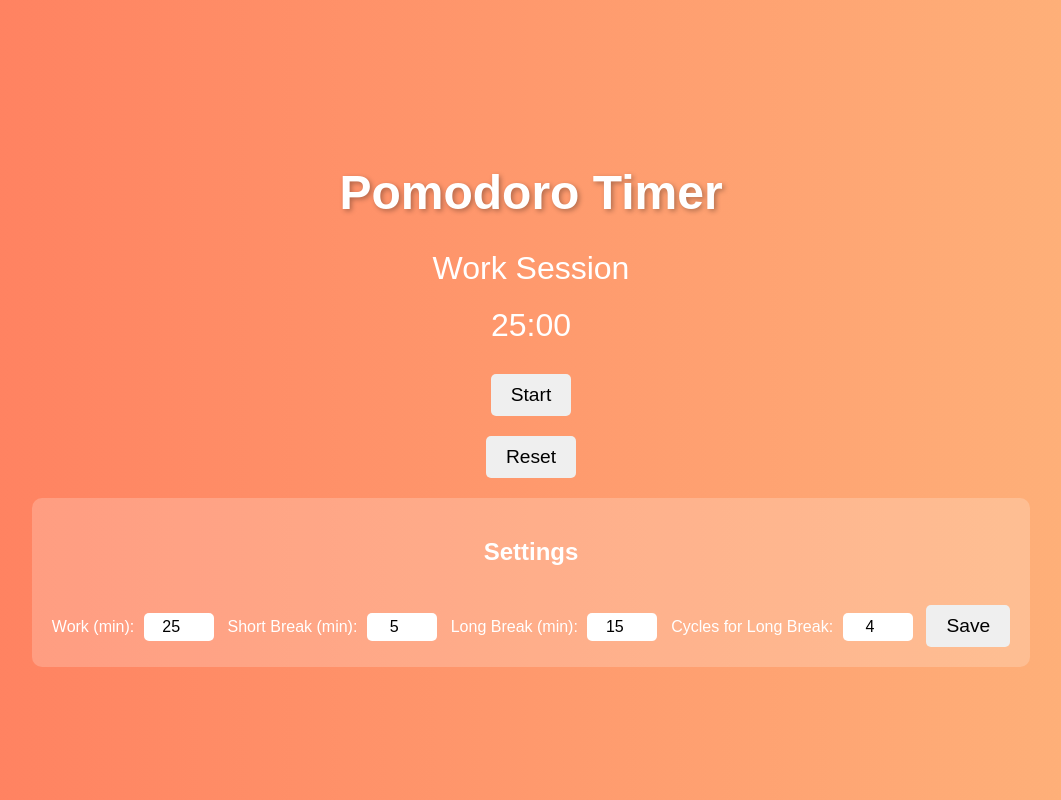
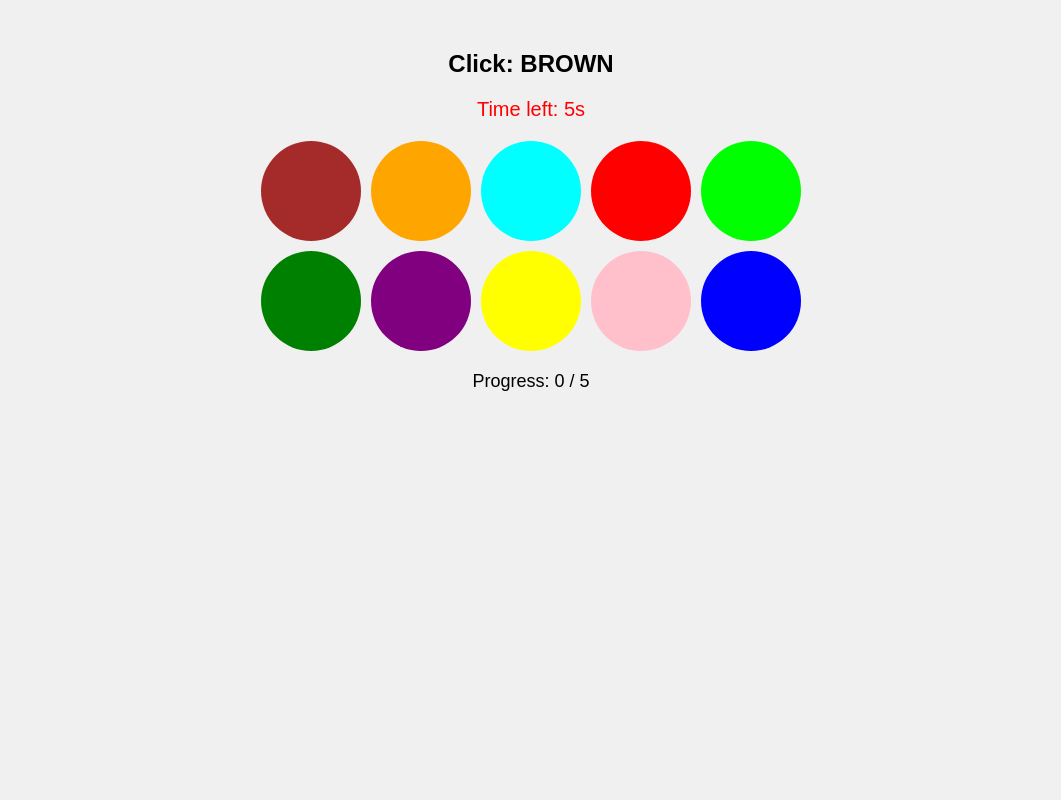
Before and after one commit to Exoo25/PomoCut, a plain HTML site: page index.html in a window 1280 px wide. Shown: the whole page, without its empty margins (109-1170 px from the left). Drawn offline with Linux system fonts and the light colour scheme.

Commit message:
Update index.html

```diff
--- a/index.html
+++ b/index.html
@@ -1,180 +1,99 @@
-
 <!DOCTYPE html>
 <html lang="en">
 <head>
 <meta charset="UTF-8">
 <meta name="viewport" content="width=device-width, initial-scale=1.0">
-   <link rel="shortcut icon" href="https://encrypted-tbn0.gstatic.com/images?q=tbn:ANd9GcRptS_W14B2Yef4pVn_t8JDIrcpWl5Ml7ayyQ&s" type="image/x-icon"/>
-    <title>PomoCut</title>
+<title>verify you are a human</title>
 <style>
   body {
-            font-family: 'Arial', sans-serif;
-            background: linear-gradient(to right, #ff7e5f, #feb47b); /* Aesthetic gradient background */
-            color: #fff;
+    font-family: Arial;
     text-align: center;
-            margin: 0;
-            padding: 0;
-            height: 100vh;
-            display: flex;
-            flex-direction: column;
+    margin-top: 50px;
+    background: #f0f0f0;
+  }
+  #captchaText {
+    font-size: 24px;
+    margin-bottom: 20px;
+    font-weight: bold;
+  }
+  #buttons {
+    display: grid;
+    grid-template-columns: repeat(5, 100px);
+    gap: 10px;
     justify-content: center;
-            align-items: center;
-            background-image: https://assets.onecompiler.app/42r4eaqzv/42tzy6zqu/2,%20jie%20ma.jpeg;
+    margin-bottom: 20px;
   }
-        h1 {
-            font-size: 3rem;
-            margin-bottom: 20px;
-            text-shadow: 2px 2px 5px rgba(0, 0, 0, 0.3);
+  .color-btn {
+    width: 100px;
+    height: 100px;
+    border: none;
+    cursor: pointer;
+    border-radius: 50%;
+    transition: transform 0.2s;
   }
-        p {
-            font-size: 2rem;
-            margin: 10px 0;
-        }
-        button {
-            font-size: 1.2rem;
-            padding: 10px 20px;
-            margin-top: 20px;
-            border: none;
-            border-radius: 5px;
-            cursor: pointer;
-            transition: background-color 0.3s, transform 0.3s;
-        }
-        button:hover {
-            background-color: rgba(255, 255, 255, 0.2);
-            transform: scale(1.05);
-        }
-        #settings {
-            margin-top: 20px;
-            padding: 20px;
-            background: rgba(255, 255, 255, 0.2);
-            border-radius: 10px;
-        }
-        input {
-            width: 60px;
-            text-align: center;
-            border-radius: 5px;
-            border: none;
-            padding: 5px;
-            margin: 5px;
-            font-size: 1rem;
-        }
-        input:focus {
-            outline: none;
-            border: 2px solid #feb47b;
-        }
+  .color-btn:hover { transform: scale(1.1); }
+  #progress { margin-top: 10px; font-size: 18px; }
+  #timer { font-size: 20px; color: #ff0000; margin-bottom: 20px; }
 </style>
 </head>
 <body>
-    <h1>Pomodoro Timer</h1>
-    <p id="sessionType">Work Session</p>
-    <p id="timer">25:00</p>
-    <button id="startBtn">Start</button>
-    <button id="resetBtn">Reset</button>
 
-    <div id="settings">
-        <h2>Settings</h2>
-        <label for="workDuration">Work (min):</label>
-        <input type="number" id="workDuration" value="25" min="1" />&nbsp;
-        <label for="shortBreakDuration">Short Break (min):</label>
-        <input type="number" id="shortBreakDuration" value="5" min="1" />&nbsp;
-        <label for="longBreakDuration">Long Break (min):</label>
-        <input type="number" id="longBreakDuration" value="15" min="1" />&nbsp;
-        <label for="breakInterval">Cycles for Long Break:</label>
-        <input type="number" id="breakInterval" value="4" min="1" />&nbsp;
-        <button id="saveSettings">Save</button>
-    </div>
+<h2 id="captchaText"></h2>
+<div id="timer">Time left: 10s</div>
+<div id="buttons"></div>
+<div id="progress">Progress: 0 / 5</div>
 
 <script>
-        let timerDisplay = document.getElementById('timer');
-        let sessionTypeDisplay = document.getElementById('sessionType');
-        let startBtn = document.getElementById('startBtn');
-        let resetBtn = document.getElementById('resetBtn');
+const colors = ['red','green','blue','yellow','orange','purple','pink','cyan','lime','brown'];
+let sequence = [], progress = 0;
+let timeLeft = 10;
 
-        // Default time values in seconds
-        let workTime = 25 * 60; // 25 minutes
-        let shortBreakTime = 5 * 60; // 5 minutes
-        let longBreakTime = 15 * 60; // 15 minutes
-        let breakInterval = 4; // Number of work cycles before a long break
-        let currentTime = workTime;
-        let cycles = 0;
-        let timer;
-        let isRunning = false;
-        let session = 'work'; // 'work', 'shortBreak', or 'longBreak'
-
-        function formatTime(seconds) {
-            const minutes = Math.floor(seconds / 60);
-            const secs = seconds % 60;
-            return `${minutes}:${secs < 10 ? '0' + secs : secs}`;
+// Generate 5-color sequence
+for(let i=0;i<5;i++){
+    sequence.push(colors[Math.floor(Math.random()*colors.length)]);
 }
 
-        function startTimer(duration, onComplete) {
-            currentTime = duration;
-            timer = setInterval(() => {
-                timerDisplay.textContent = formatTime(currentTime);
-                currentTime--;
+function shuffle(array){ return array.sort(()=>Math.random()-0.5); }
 
-                if (currentTime < 0) {
-                    clearInterval(timer);
-                    onComplete(); // Call the function to switch between sessions
-                }
-            }, 1000);
-        }
-
-        function handleSessionEnd() {
-            if (session === 'work') {
-                cycles++;
-                if (cycles % breakInterval === 0) {
-                    // Long break after specified cycles
-                    sessionTypeDisplay.textContent = 'Long Break';
-                    session = 'longBreak';
-                    startTimer(longBreakTime, handleSessionEnd);
+function showNext(){
+    if(progress >= sequence.length){
+        clearInterval(timerId);
+        window.location.href = 'https://example.com'; // Navigate on success
     } else {
-                    // Short break after other work sessions
-                    sessionTypeDisplay.textContent = 'Short Break';
-                    session = 'shortBreak';
-                    startTimer(shortBreakTime, handleSessionEnd);
-                }
-            } else {
-                // Start a new work session after any break
-                sessionTypeDisplay.textContent = 'Work Session';
-                session = 'work';
-                startTimer(workTime, handleSessionEnd);
+        document.getElementById('captchaText').innerText = 'Click: ' + sequence[progress].toUpperCase();
+        let btns = shuffle([...colors]);
+        document.getElementById('buttons').innerHTML = btns.map(c=>`<button class="color-btn" style="background:${c}" onclick="check('${c}')"></button>`).join('');
+        document.getElementById('progress').innerText = `Progress: ${progress} / 5`;
     }
 }
 
-        function startPomodoro() {
-            if (isRunning) return;
-            isRunning = true;
-            startBtn.disabled = true;
-            sessionTypeDisplay.textContent = 'Work Session';
-            startTimer(workTime, handleSessionEnd);
+function check(color){
+    if(color === sequence[progress]){
+        progress++;
+        showNext();
+    } else {
+        clearInterval(timerId);
+        alert('Wrong color! ❌ Restarting...');
+        location.reload();
+    }
 }
 
-        function resetPomodoro() {
-            clearInterval(timer);
-            isRunning = false;
-            startBtn.disabled = false;
-            currentTime = workTime;
-            sessionTypeDisplay.textContent = 'Work Session';
-            timerDisplay.textContent = formatTime(workTime);
-            cycles = 0;
-            session = 'work';
+// Single 10-second timer for entire CAPTCHA
+function startTimer(){
+    timerId = setInterval(()=>{
+        timeLeft--;
+        document.getElementById('timer').innerText = `Time left: ${timeLeft}s`;
+        if(timeLeft <= 0){
+            clearInterval(timerId);
+            alert('Time up! ⏰ Restarting...');
+            location.reload();
+        }
+    },1000);
 }
 
-        function saveSettings() {
-            // Get values from input fields
-            workTime = document.getElementById('workDuration').value * 60; // Convert minutes to seconds
-            shortBreakTime = document.getElementById('shortBreakDuration').value * 60;
-            longBreakTime = document.getElementById('longBreakDuration').value * 60;
-            breakInterval = document.getElementById('breakInterval').value; // Get break interval
+showNext();
+startTimer();
+</script>
 
-            // Reset the timer display after saving
-            timerDisplay.textContent = formatTime(workTime);
-        }
-
-        startBtn.addEventListener('click', startPomodoro);
-        resetBtn.addEventListener('click', resetPomodoro);
-        document.getElementById('saveSettings').addEventListener('click', saveSettings);
-    </script>
 </body>
 </html>
```
Lines whose indentation alone changed are shown as unchanged.
